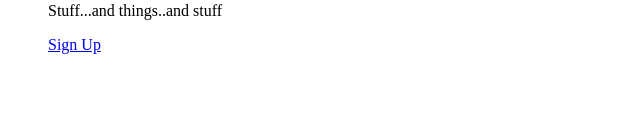
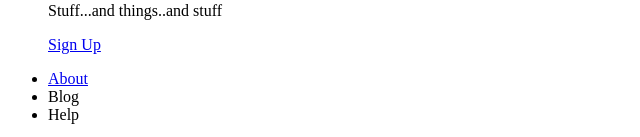
Before and after one commit to hjpdu/express_static, a website: page public/html/index.html in a window 1280 px wide. Shown: the part 1362-1499 px from the top of the page, without its empty margins (0-640 px from the left). Before the commit the page ends 1432 px from the top, so only its background shows below. Drawn offline with Linux system fonts and the light colour scheme.

Commit message:
add footer base layout

```diff
--- a/public/html/index.html
+++ b/public/html/index.html
@@ -77,7 +77,13 @@
         </li>
       </ul>
     </main>
-    <footer></footer>
+    <footer>
+      <ul>
+        <li><a href="/">About</a></li>
+        <li><a href="/"></a>Blog</li>
+        <li><a href="/"></a>Help</li>
+      </ul>
+    </footer>
 
 
 
```
